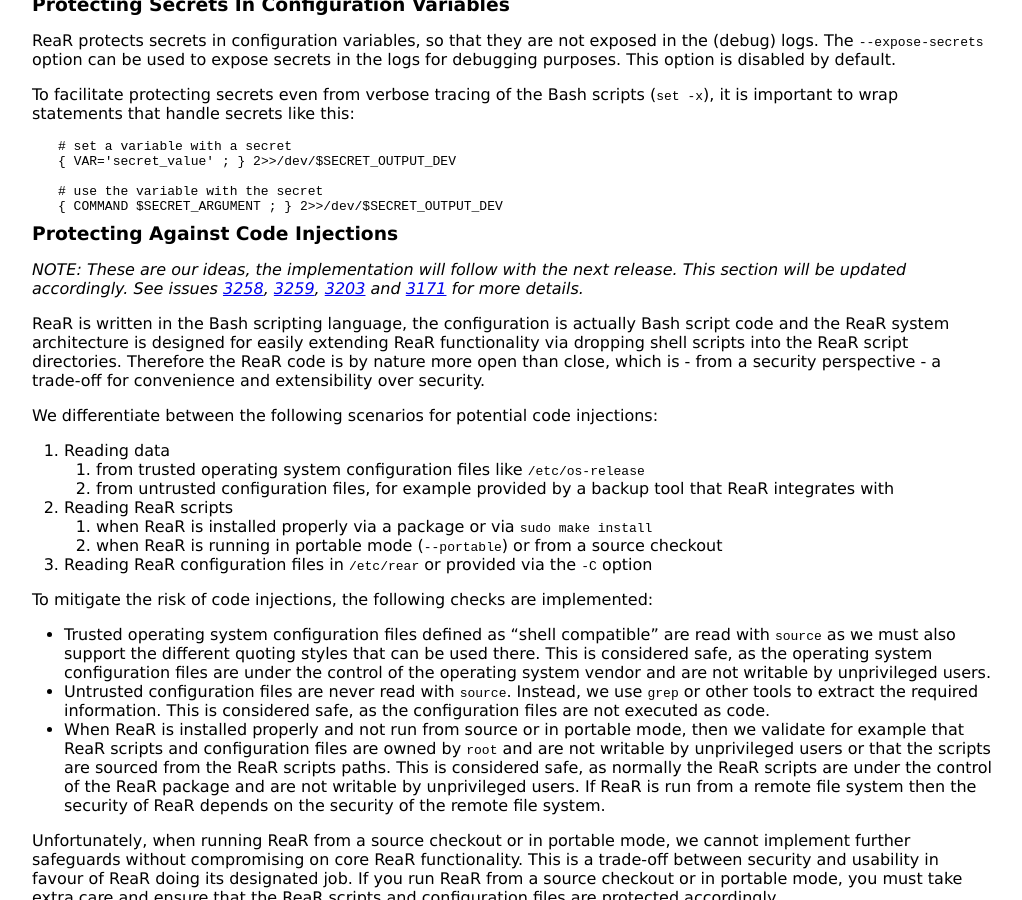
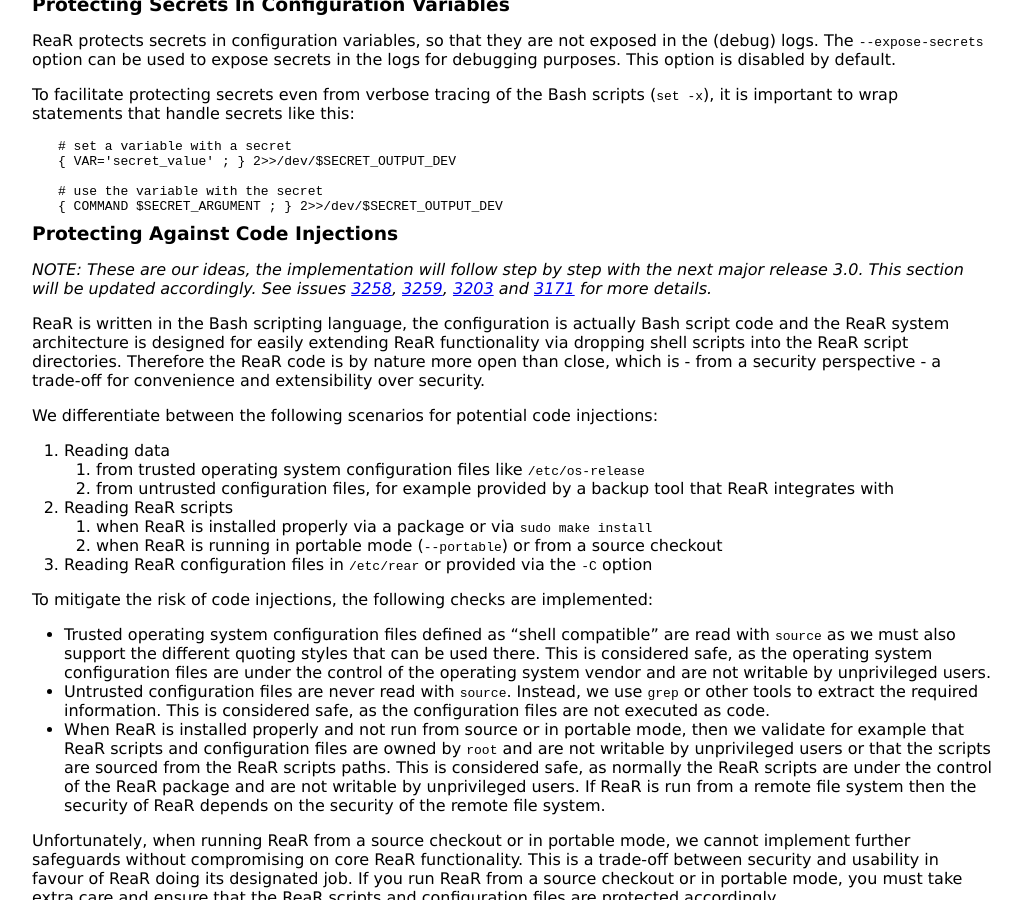
Before and after one commit to rear/rear.github.com, a Jekyll site: the page built from documentation/security-architecture.md, in a window 1280 px wide and 900 px high, scrolled down 1238 px. Shown: the whole window, without its empty margins (128-1150 px from the left). Built offline with Jekyll 4.4.1, drawn with Linux system fonts in a browser that asks for light colours.

Commit message:
Update security-architecture.md
In the "Protecting Against Code Injections" explicitly tell that the implementation will be done step by step starting with the next ReaR major release "3.0"

```diff
--- a/documentation/security-architecture.md
+++ b/documentation/security-architecture.md
@@ -47,7 +47,7 @@
 
 ### Protecting Against Code Injections
 
-*NOTE: These are our ideas, the implementation will follow with the next release. This section will be updated accordingly. See issues [3258](https://github.com/rear/rear/pull/3258), [3259](https://github.com/rear/rear/issues/3259), [3203](https://github.com/rear/rear/pull/3203) and [3171](https://github.com/rear/rear/pull/3171) for more details.*
+*NOTE: These are our ideas, the implementation will follow step by step with the next major release 3.0. This section will be updated accordingly. See issues [3258](https://github.com/rear/rear/pull/3258), [3259](https://github.com/rear/rear/issues/3259), [3203](https://github.com/rear/rear/pull/3203) and [3171](https://github.com/rear/rear/pull/3171) for more details.*
 
 ReaR is written in the Bash scripting language, the configuration is actually Bash script code and the ReaR system architecture is designed for easily extending ReaR functionality via dropping shell scripts into the ReaR script directories. Therefore the ReaR code is by nature more open than close, which is - from a security perspective - a trade-off for convenience and extensibility over security.
 
```
